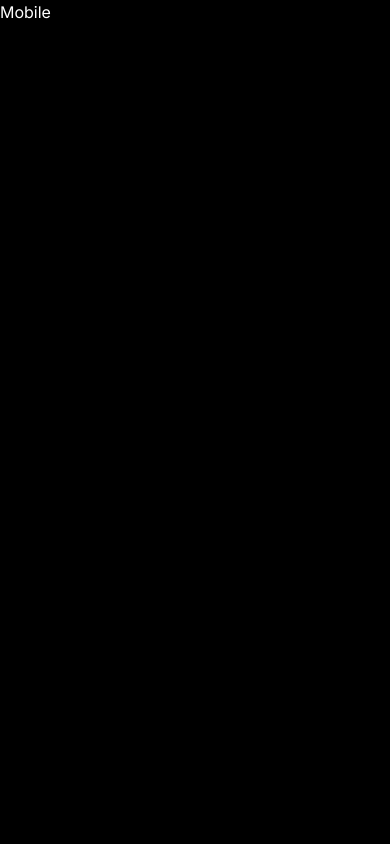
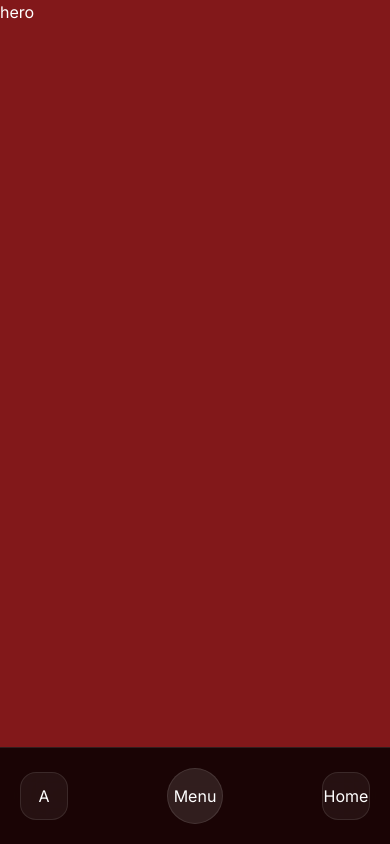
Before and after one commit to thappamkkumar/mk-portfolio, a Next.js app: page / in a window 390 px wide. Built offline with nearby package versions, Linux system fonts and the light colour scheme.

Commit message:
mobile view created

```diff
--- a/src/components/workspace/DesktopWorkspace.tsx
+++ b/src/components/workspace/DesktopWorkspace.tsx
@@ -37,7 +37,6 @@ const DesktopWorkspace = ({
   				/>
 				</main>
 			</div>
-			Desktop
 		</div>
 	)
 }
--- a/src/components/workspace/MobileWorkspace.tsx
+++ b/src/components/workspace/MobileWorkspace.tsx
@@ -1,19 +1,62 @@
-"use client"
+"use client";
 
-import type { WorkspaceProps }  from "@/types/workspace"
+
+import MobileDock from './navigation/MobileDock';
+
+import WindowManager
+  from "./window/WindowManager";
+
+import type {
+  WorkspaceProps,
+} from "@/types/workspace";
 
 const MobileWorkspace = ({
   openedApps,
   openApp,
   closeApp,
   hideApp,
+  closeAllApps,
 }: WorkspaceProps) => {
 
   return (
-		<div>
-			Mobile
+    <div
+      className="
+        relative
+        h-screen
+        overflow-hidden
+        bg-black
+        text-white
+      "
+    >
+
+      {/* Workspace */}
+      <main
+        className="
+          relative
+          h-full
+          overflow-hidden
+        "
+      >
+				<div className="w-full h-full bg-red-900">hero</div>
+        <WindowManager
+          openedApps={openedApps}
+          closeApp={closeApp}
+          hideApp={hideApp}
+        />
+
+      </main>
+
+      {/* Bottom Navigation */}
+      <MobileDock
+          openedApps={openedApps}
+          openApp={openApp}
+          closeAllApps={closeAllApps}
+      />
+
+
+
     </div>
-	)
-}
+  );
+};
 
-export default MobileWorkspace
+export default MobileWorkspace;
--- a/src/components/workspace/Workspace.tsx
+++ b/src/components/workspace/Workspace.tsx
@@ -38,6 +38,15 @@ const Workspace = () => {
     []
   );
 
+	 const closeAllApps = useCallback(
+		() => {
+		  setOpenedApps([]);
+		},
+		[]
+	);;
+
+
+
   const hideApp = useCallback(
     (id: AppId) => {
       setOpenedApps((prev) =>
@@ -57,6 +66,7 @@ const Workspace = () => {
       openApp={openApp}
       closeApp={closeApp}
       hideApp={hideApp}
+      closeAllApps={closeAllApps}
     />
   ) : (
     <DesktopWorkspace
--- /dev/null
+++ b/src/components/workspace/navigation/MobileDock.tsx
@@ -0,0 +1,142 @@
+"use client";
+
+import { useState, useCallback } from "react";
+
+import MobileMenu
+  from "./MobileMenu";
+
+import type {
+  MobileDockProps,
+} from "@/types/mobileDock";
+
+
+const MobileDock = ({
+  openedApps,
+  openApp,
+  closeAllApps,
+}: MobileDockProps) => {
+
+  const [showMenu, setShowMenu] =
+    useState(false);
+
+
+	const handleCloseAllApps =useCallback(()=>{
+		setShowMenu(false);
+		closeAllApps();
+	}, []);
+
+  return (
+    <>
+      {/* Menu */}
+      {showMenu && (
+				<div
+					className="
+						absolute
+						inset-x-4
+						bottom-24
+						z-40
+						max-h-[calc(100dvh-120px)]
+						overflow-y-auto
+						rounded-3xl
+						border
+						border-white/10
+						bg-black/90
+						backdrop-blur-xl
+					"
+				>
+
+					<MobileMenu
+						openedApps={openedApps}
+						openApp={openApp}
+					/>
+
+				</div>
+			)}
+
+      {/* Dock */}
+      <footer
+        className="
+          absolute
+          bottom-0
+          left-0
+          right-0
+          z-50
+          border-t
+          border-white/10
+          bg-black/80
+          p-5
+          backdrop-blur-xl
+        "
+      >
+
+        <div
+          className="
+            flex
+            items-center
+            justify-between
+          "
+        >
+
+          {/* Active App Button */}
+          <button
+            className="
+              flex
+              h-12
+              w-12
+              items-center
+              justify-center
+              rounded-2xl
+              border
+              border-white/10
+              bg-white/5
+            "
+          >
+            A
+          </button>
+
+          {/* Menu Toggle */}
+          <button
+            onClick={() =>
+              setShowMenu((prev) => !prev)
+            }
+            className="
+              flex
+              h-14
+              w-14
+              items-center
+              justify-center
+              rounded-full
+              border
+              border-white/10
+              bg-white/10
+            "
+          >
+            Menu
+          </button>
+
+          {/* Home */}
+          <button
+            onClick={handleCloseAllApps}
+            className="
+              flex
+              h-12
+              w-12
+              items-center
+              justify-center
+              rounded-2xl
+              border
+              border-white/10
+              bg-white/5
+            "
+          >
+            Home
+          </button>
+
+        </div>
+
+      </footer>
+    </>
+  );
+};
+
+export default MobileDock;
--- a/src/components/workspace/navigation/MobileMenu.tsx
+++ b/src/components/workspace/navigation/MobileMenu.tsx
@@ -0,0 +1,100 @@
+"use client";
+
+import { APPS }
+  from "@/constants/apps";
+
+import { isAppOpen }
+  from "@/lib/isAppOpen";
+
+import type {
+  SidebarProps,
+} from "@/types/sidebar";
+
+const MobileMenu = ({
+  openedApps,
+  openApp,
+}: SidebarProps) => {
+
+  return (
+    <div
+      className="
+        grid
+        grid-cols-2
+        gap-4
+        p-5
+      "
+    >
+
+      {APPS.map((app) => {
+        const active = isAppOpen(
+          openedApps,
+          app.id
+        );
+
+        return (
+          <button
+            key={app.id}
+            onClick={() =>
+              openApp(app.id)
+            }
+            className="
+              relative
+              flex
+              h-24
+              flex-col
+              items-center
+              justify-center
+              rounded-3xl
+              border
+              border-white/10
+              bg-white/5
+              transition-all
+              duration-200
+              hover:bg-white/10
+            "
+          >
+
+            {/* Active Indicator */}
+            {active && (
+              <span
+                className="
+                  absolute
+                  right-3
+                  top-3
+                  h-2
+                  w-2
+                  rounded-full
+                  bg-green-500
+                "
+              />
+            )}
+
+            {/* Icon Placeholder */}
+            <div
+              className="
+                mb-2
+                h-10
+                w-10
+                rounded-2xl
+                bg-white/10
+              "
+            />
+
+            {/* Label */}
+            <span
+              className="
+                text-sm
+                text-white/80
+              "
+            >
+              {app.label}
+            </span>
+
+          </button>
+        );
+      })}
+    </div>
+  );
+};
+
+export default MobileMenu;
--- a/src/lib/isAppOpen.ts
+++ b/src/lib/isAppOpen.ts
@@ -8,8 +8,6 @@ export const isAppOpen = (
   id: AppId
 ) => {
   return openedApps.some(
-    (app) =>
-      app.id === id &&
-      !app.hidden
+    (app) => app.id === id
   );
 };
--- /dev/null
+++ b/src/types/mobileDock.ts
@@ -0,0 +1,11 @@
+import type {
+  AppId,
+  OpenedApp,
+} from "./app";
+
+export interface MobileDockProps {
+  openedApps: OpenedApp[];
+
+  openApp: (id: AppId) => void;
+  closeAllApps: () => void;
+}
--- a/src/types/workspace.ts
+++ b/src/types/workspace.ts
@@ -11,4 +11,6 @@ export interface WorkspaceProps {
   closeApp: (id: AppId) => void;
 
   hideApp: (id: AppId) => void;
+
+  closeAllApps: () => void;
 }
```
Lines whose indentation alone changed are shown as unchanged.
